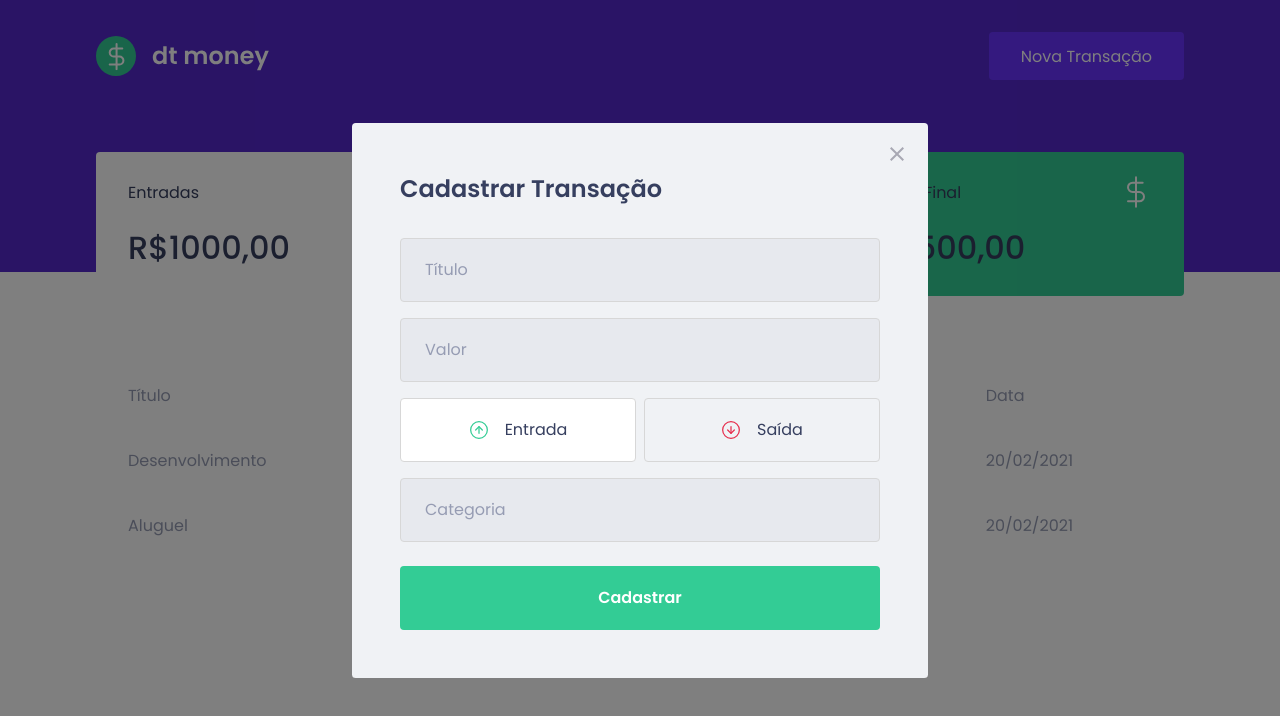
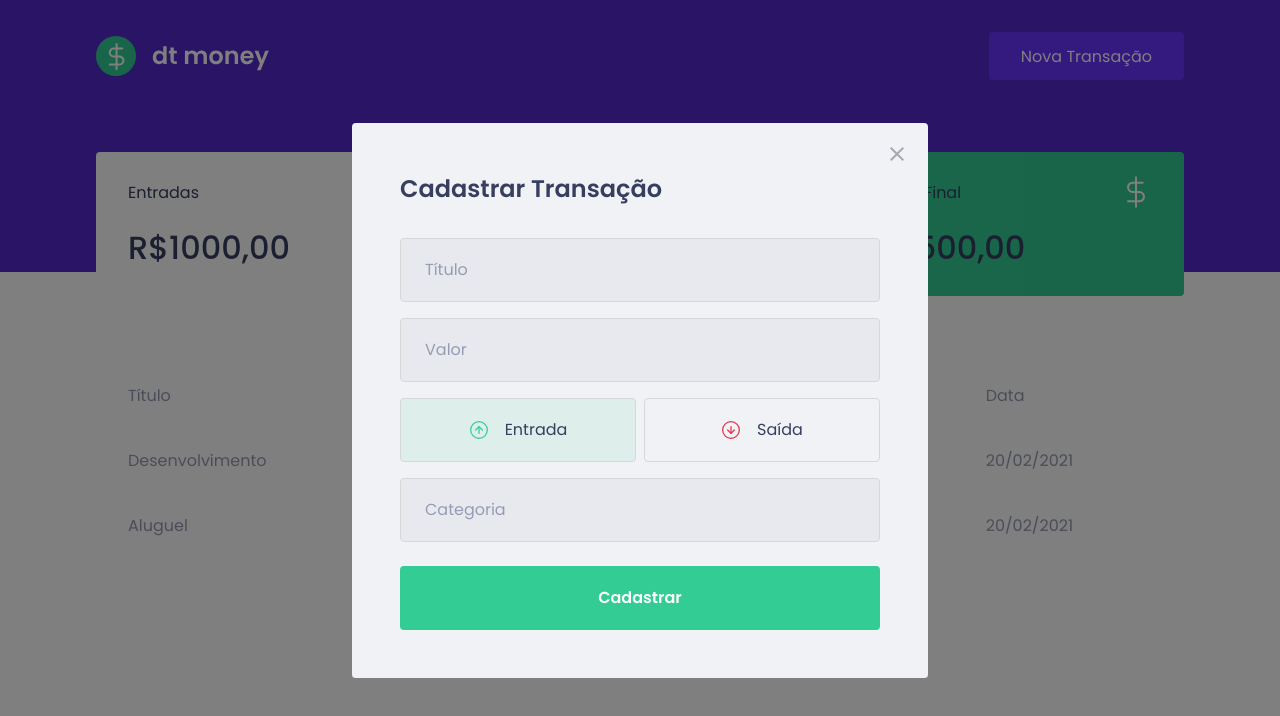
Before and after one commit to alexbruno10/dtmoney, a React (Create React App) app: page / in a window 1280 px wide. Both pictures are taken after a click on the button "Nova Transação". Shown: the top 716 px of the page. Built offline with nearby package versions, Linux system fonts and the light colour scheme; no server answers; what miragejs would draw is missing.

Commit message:
Ajustando as cores do RadioBox

```diff
--- a/src/components/NewTransactionModal/index.tsx
+++ b/src/components/NewTransactionModal/index.tsx
@@ -46,6 +46,7 @@
                 type="button"
                 onClick={() => {setType('deposit'); }}
                 isActive={type === 'deposit'}
+                activeColor="green"
             >
                 <img src={incomeImg} alt="Entrada" />
                 <span>Entrada</span>
@@ -55,6 +56,7 @@
                 type="button"
                 onClick={() => {setType('withdraw'); }}
                 isActive={type === 'withdraw'}
+                activeColor="red"
             >
                 <img src={outcomeImg} alt="Saída" />
                 <span>Saída</span>
--- a/src/components/NewTransactionModal/styles.ts
+++ b/src/components/NewTransactionModal/styles.ts
@@ -1,5 +1,5 @@
 import styled from 'styled-components'
-import {darken} from 'polished'
+import {darken, transparentize} from 'polished'
 
 export const Container = styled.form`
 
@@ -62,6 +62,12 @@
 
 interface RadioBoxProps {
     isActive: boolean;
+    activeColor: 'green' | 'red'
+}
+
+const colors = {
+    green: '#33cc95',
+    red: '#e52e4d'
 }
 
 export const RadioBox = styled.button<RadioBoxProps>`
@@ -70,7 +76,7 @@
     border: 1px solid #d7d7d7;
     border-radius: 0.25rem;
 
-    background: ${(props) => props.isActive ? '#fff' : 'transparent'};
+    background: ${(props) => props.isActive ? transparentize(0.9, colors[props.activeColor]) : 'transparent'};
 
     display: flex;
     align-items: center;
```
